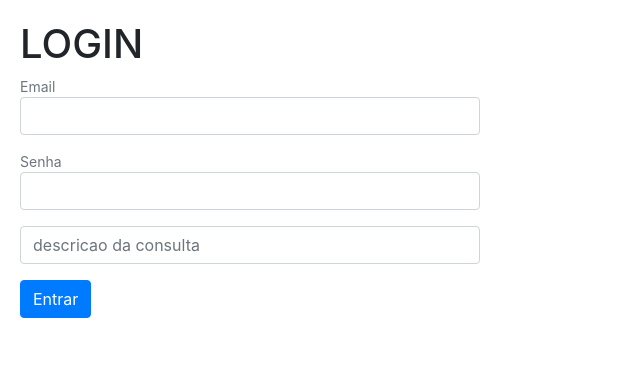
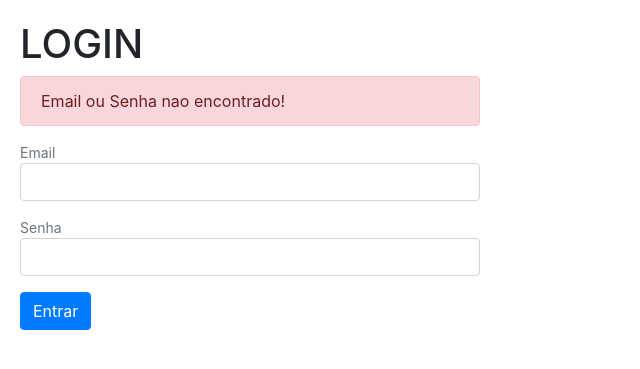
Before and after one commit to Kassio-Borralho/exames, a PHP site: page /login.php?erro in a window 1280 px wide. Shown: the top 369 px of the page, without its empty margins (0-640 px from the left). Run offline with PHP 8.4, Linux system fonts and the light colour scheme.

Commit message:
atulizando sistema de login

```diff
--- a/index.php
+++ b/index.php
@@ -1,6 +1,7 @@
 <?php include 'layout/header.php' ?>
 
-<div style="width: 500px; padding: 20px">
+
+<div style="width: 400px; padding: 20px">
 
 
     <?php if (isset($_GET['sucesso'])) : ?>
--- a/login.php
+++ b/login.php
@@ -4,19 +4,20 @@
 
 <div style="width: 500px; padding: 20px">
 <h1>LOGIN</h1>
-<form action="controller/CadatroController.php" method="POST">
+<?php if (isset($_GET['erro'])) : ?>
+        <div class="alert alert-danger" role="alert">
+            Email ou Senha nao encontrado!
+        </div>
+    <?php endif; ?>
+<form action="controller/auth/AuthController.php" method="POST">
         <div class="form-group">
             <small class="form-text text-muted">Email</small>
             <input type="text" class="form-control" name="email">
         </div>
         <div class="form-group">
             <small class="form-text text-muted">Senha</small>
-            <input type="text" class="form-control" name="email">
+            <input type="password" class="form-control" name="senha">
         </div>
-        <div class="form-group">
-            <input type="text" class="form-control" name="descricao" placeholder="descricao da consulta">
-        </div>
-
         <button type="submit" class="btn btn-primary">Entrar</button>
     </form>
 </div>
```
Also changed, not shown: controller/auth/AuthController.php (+23 -2 lines).
